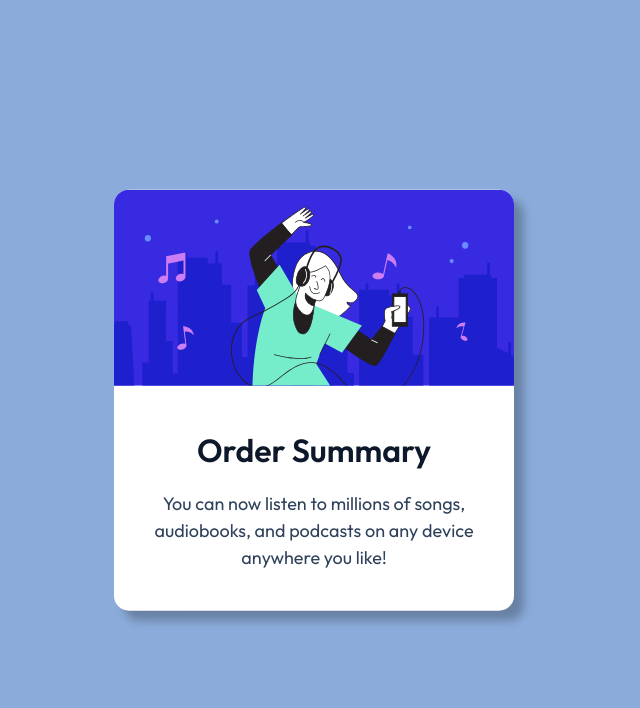
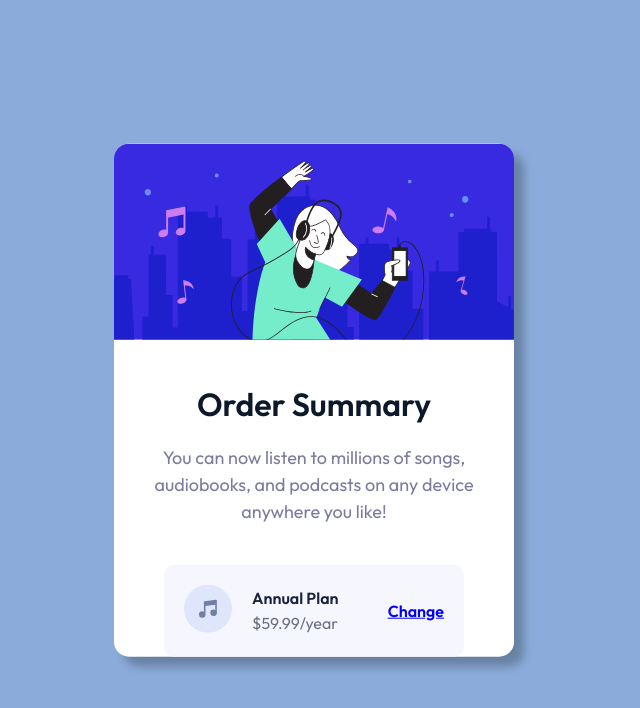
Before and after one commit to sparklaunch/01.OrderSummary, a Svelte app in the folder order-summary/: page / in a window 1280 px wide. Shown: the top 708 px of the page, without its empty margins (326-966 px from the left). Built offline with nearby package versions, Linux system fonts and the light colour scheme.

Commit message:
Add the plan section

```diff
--- a/order-summary/src/App.svelte
+++ b/order-summary/src/App.svelte
@@ -1,6 +1,15 @@
 <script>
   import Card from "./components/Card.svelte";
 </script>
+
+<svelte:head>
+  <link rel="preconnect" href="https://fonts.googleapis.com" />
+  <link rel="preconnect" href="https://fonts.gstatic.com" crossorigin />
+  <link
+    href="https://fonts.googleapis.com/css2?family=Outfit:wght@300;400;600&display=swap"
+    rel="stylesheet"
+  />
+</svelte:head>
 
 <div id="main">
   <Card />
--- a/order-summary/src/components/Card.svelte
+++ b/order-summary/src/components/Card.svelte
@@ -1,11 +1,13 @@
 <script>
   import Hero from "./Hero.svelte";
   import Title from "./Title.svelte";
+  import Plan from "./Plan.svelte";
 </script>
 
 <div id="card">
   <Hero />
   <Title />
+  <Plan />
 </div>
 
 <style>
--- /dev/null
+++ b/order-summary/src/components/Plan.svelte
@@ -0,0 +1,52 @@
+<div id="plan">
+  <div id="plan-icon">
+    <img src="/assets/icon-music.svg" alt="Music Icon" />
+  </div>
+  <div id="plan-text">
+    <p>Annual Plan</p>
+    <p>$59.99/year</p>
+  </div>
+  <div id="plan-change">
+    <p>Change</p>
+  </div>
+</div>
+
+<style>
+  #plan {
+    background-color: rgb(246, 246, 255);
+    border-radius: 10px;
+    margin: auto;
+    width: 300px;
+    display: flex;
+    align-items: center;
+  }
+  #plan-icon {
+    flex-grow: 0;
+    flex-shrink: 0;
+    padding: 20px;
+  }
+  #plan-text {
+    font-family: "Outfit", sans-serif;
+    flex-grow: 1;
+  }
+  #plan-text > p:first-child {
+    color: rgb(27, 34, 61);
+    font-weight: 600;
+    margin-bottom: 5px;
+  }
+  #plan-text > p:last-child {
+    color: rgb(108, 113, 132);
+  }
+  #plan-change {
+    flex-grow: 0;
+    flex-shrink: 0;
+    font-family: "Outfit", sans-serif;
+    padding: 20px;
+  }
+  #plan-change > p {
+    cursor: pointer;
+    color: blue;
+    text-decoration: underline;
+    font-weight: 600;
+  }
+</style>
--- a/order-summary/src/components/Title.svelte
+++ b/order-summary/src/components/Title.svelte
@@ -1,11 +1,3 @@
-<svelte:head>
-  <link rel="preconnect" href="https://fonts.googleapis.com" />
-  <link rel="preconnect" href="https://fonts.gstatic.com" crossorigin />
-  <link
-    href="https://fonts.googleapis.com/css2?family=Outfit:wght@300;400;600&display=swap"
-    rel="stylesheet"
-  />
-</svelte:head>
 <div id="title">
   <h1>Order Summary</h1>
   <p>
@@ -25,7 +17,7 @@
     margin-bottom: 20px;
   }
   #title > p {
-    color: hsl(215, 32%, 27%);
+    color: rgb(123, 123, 160);
     text-align: center;
     line-height: 1.5;
     font-size: 18px;
```
Also changed, not shown: 1 other file (tests, documents, lock files or other folders).
